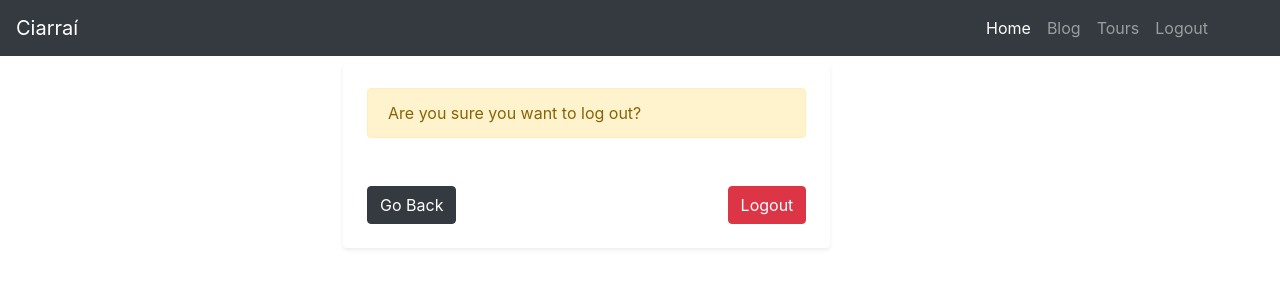
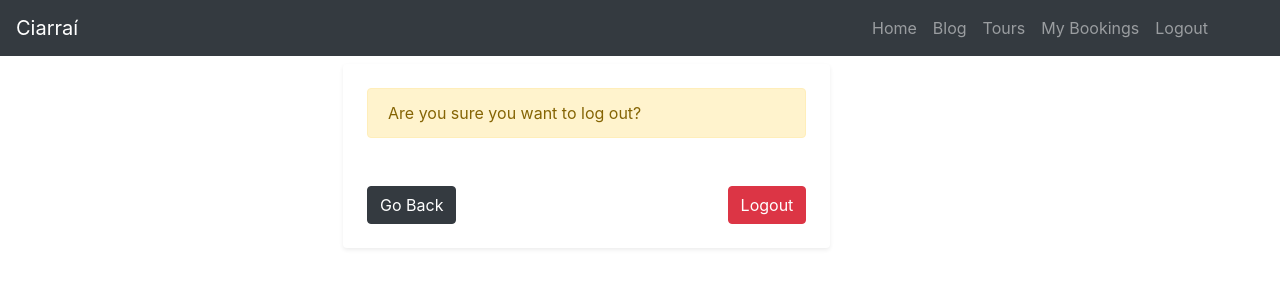
Before and after one commit to Viacheslav1510/CI_PB_PP4, a Django app: page /logout/ in a window 1280 px wide. Shown: the top 300 px of the page. Run offline with Django 3.2, Linux system fonts and the light colour scheme; the visitor is signed in with stand-in values (Sample User, id 1); some libraries are stand-ins or nearby versions.

Commit message:
deactivate home link on other pages, create link for my bookings

```diff
--- a/templates/base.html
+++ b/templates/base.html
@@ -25,7 +25,8 @@
 
     <div class="collapse navbar-collapse" id="navbarSupportedContent">
       <ul class="navbar-nav ml-auto mr-5">
-        <li class="nav-item active">
+        {% url 'home' as home_view %}
+        <li class="nav-item {% if request.get_full_path == home_view %} active {% endif%}">
           <a class="nav-link" href="{% url 'home' %}">Home</a>
         </li>
         <li class="nav-item {% active_link 'blog' 'active' %}">
@@ -35,6 +36,9 @@
           <a class="nav-link" href="{% url 'tours' %}">Tours</a>
         </li>
         {% if user.is_authenticated %}
+        <li class="nav-item {% active_link 'bookings' 'active' %}">
+          <a class="nav-link" href="{% url 'bookings' %}">My Bookings</a>
+        </li>
         <li class="nav-item {% active_link 'logged-out' 'active' %}">
           <a class="nav-link" href="{% url 'logged-out' %}">Logout</a>
         </li>
```
